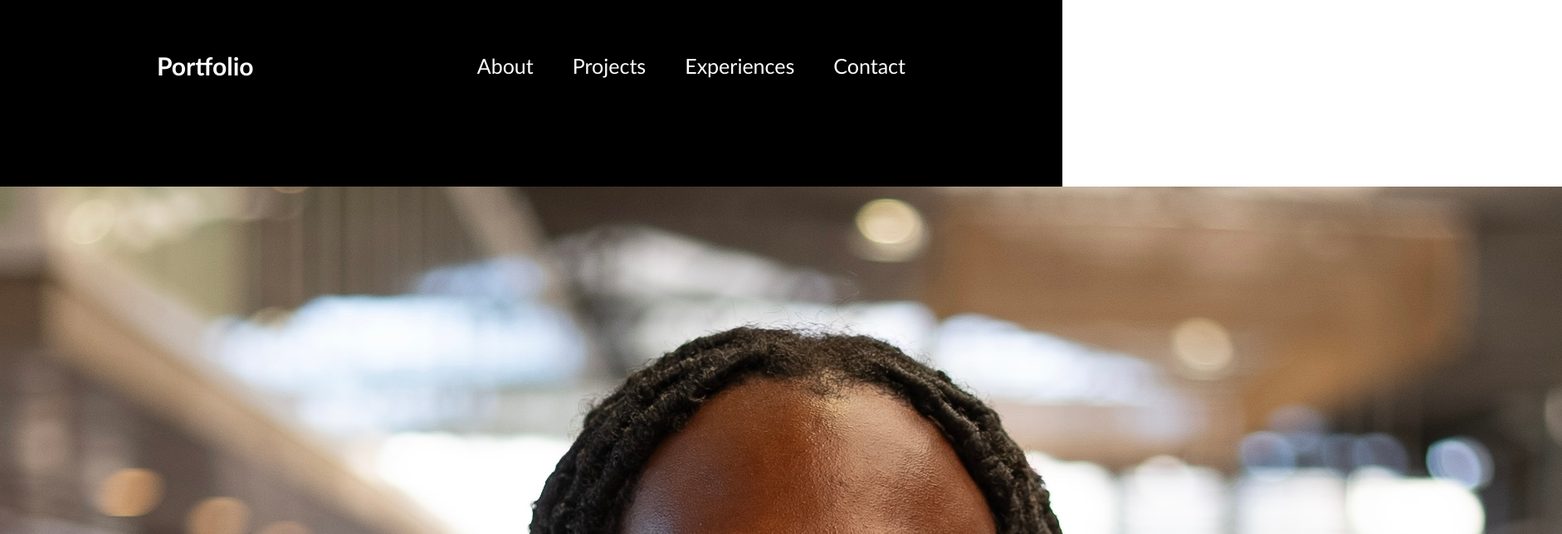
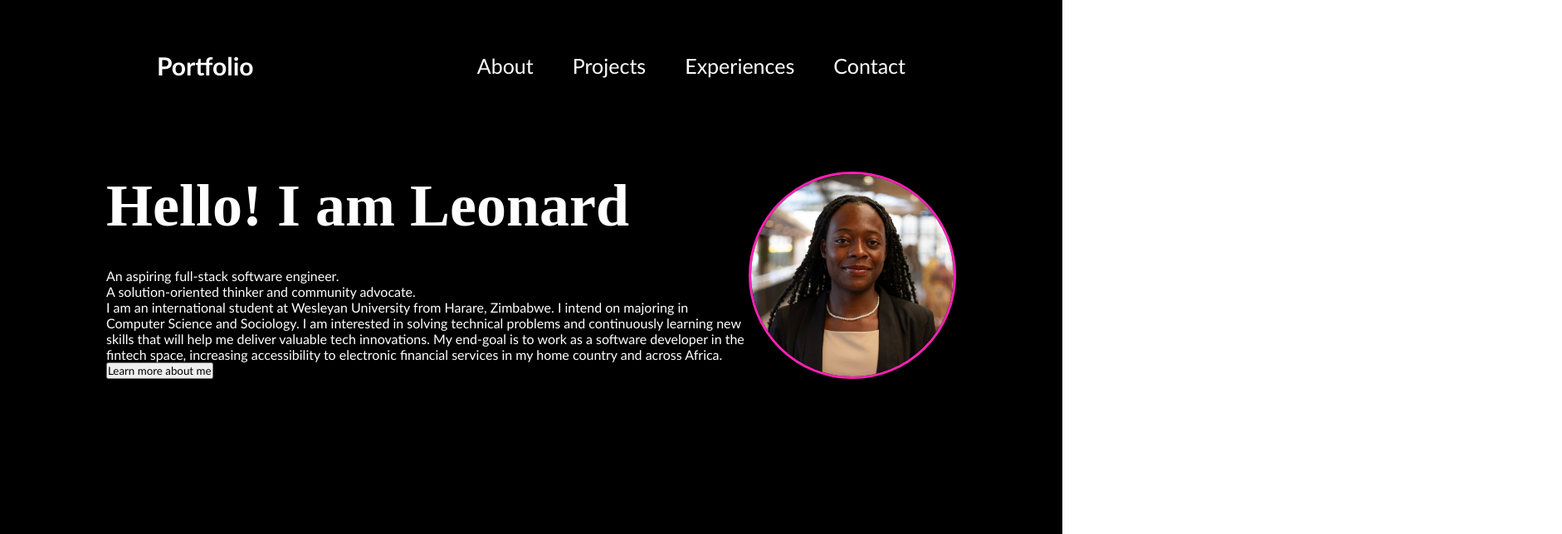
Before and after one commit to leonardtinozheve/leonard-zheve-portfolio, a React (Vite) app: page / in a window 1280 px wide. Shown: the top 644 px of the page at 83% size, 1882 px wide, since content can reach past the window. Built offline with nearby package versions, Linux system fonts and the light colour scheme.

Commit message:
styled the headshot

```diff
--- a/src/pages/Home/Home.jsx
+++ b/src/pages/Home/Home.jsx
@@ -1,26 +1,22 @@
 import React from "react";
+import styles from "./Home.module.css"
 
 function Home() {
 
 
     return(
         <>
-        <section>
-        <div className="introduction">
-                <h1>Hello! I am Leonard</h1>
+        <section className={styles.container}>
+        <div className={styles.content}>
+                <h1 className={styles.title}>Hello! I am Leonard</h1>
 
-                <p>
-                    An aspiring full-stack software engineer. <br/>
+                <p className={styles.description}>
+                    An aspiring full-stack software engineer.
+                    <br/>
 
-                    A solution-oriented thinker and community advocate. <br/>
+                    A solution-oriented thinker and community advocate.
+                    <br/>
 
-                </p>
-
-                <img className="headshot" src="src/pictures/Leonard_Zheve_Headshot.jpg" alt="headshot"/>
-            </div>
-
-            <div className="about-me-home">
-                <p>
                     I am an international student at Wesleyan University from Harare, Zimbabwe. I intend on
                     majoring in Computer Science and Sociology. I am interested in solving technical problems
                     and continuously learning new skills that will help me deliver valuable tech innovations.
@@ -28,12 +24,15 @@ function Home() {
                     to electronic financial services in my home country and across Africa.
                 </p>
 
-                <button  className="about-me">Learn more about me</button>
+                <button className={styles.aboutMe}>Learn more about me</button>
             </div>
 
-            <div className="">
+            <img className={styles.headshot} src="src/pictures/Leonard_Zheve_Headshot.jpg" alt="headshot"/>
 
-            </div>
+            <div className={styles.topBlur}/>
+
+            <div className={styles.bottomBlur}/>
+
         </section>
 
         </>
--- a/src/pages/Home/Home.module.css
+++ b/src/pages/Home/Home.module.css
@@ -0,0 +1,35 @@
+
+
+.container {
+    position: relative;
+    display: flex;
+    align-items: center;
+    justify-content: space-between;
+    margin-top: 49px;
+    z-index: 1;
+    margin-left: 10%;
+    margin-right: 10%;
+}
+
+.content {
+    display: flex;
+    flex-direction: column;
+    align-items: flex-start;
+    color: white;
+    z-index: 1;
+}
+
+.title {
+    font-size: 72px;
+    font-weight: 900;
+    margin-bottom: 33px;
+    font-family: Times New Roman, serif ;
+}
+
+.headshot {
+    width: 250px;
+    height: 250px;
+    object-fit: cover;
+    border-radius: 50%;
+    border: 3px solid rgb(255, 33, 181);
+}
```
